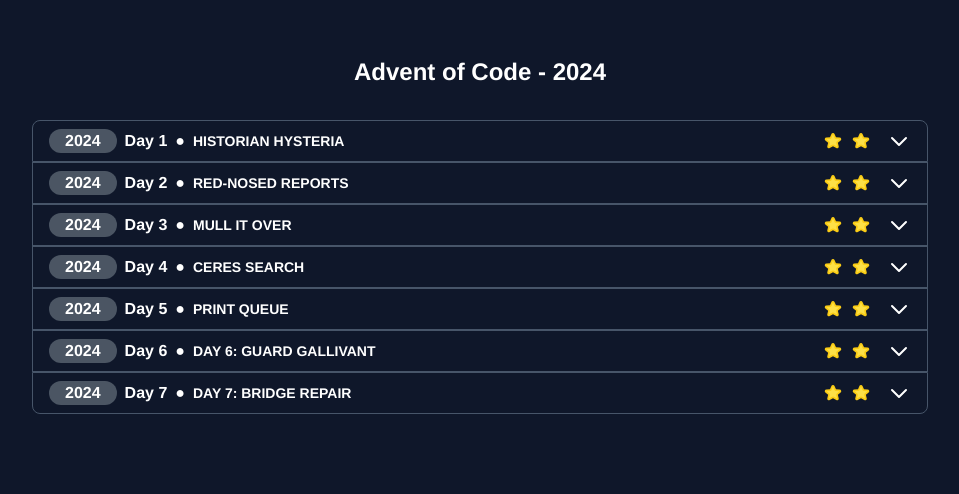
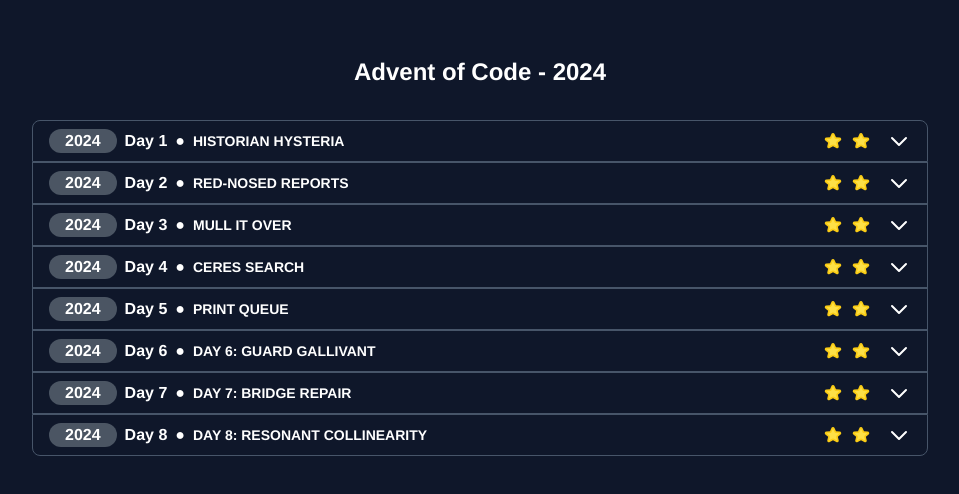
Before and after one commit to douglasyabuki/advent-of-code-2024, a React (Vite) app: page / in a window 1280 px wide. Shown: the top 494 px of the page, without its empty margins (160-1119 px from the left). Built offline with nearby package versions, Linux system fonts and the light colour scheme.

Commit message:
Add: Day 08

```diff
--- /dev/null
+++ b/src/components/challenges/challenges-lists/2024/day08.ts
@@ -0,0 +1,231 @@
+export const day = {
+  day: 8,
+  title: "Day 8: Resonant Collinearity",
+  stars: 2,
+  story: `You find yourselves on the roof of a top-secret Easter Bunny installation.
+
+While The Historians do their thing, you take a look at the familiar huge antenna. Much to your surprise, it seems to have been reconfigured to emit a signal that makes people 0.1% more likely to buy Easter Bunny brand Imitation Mediocre Chocolate as a Christmas gift! Unthinkable!
+
+Scanning across the city, you find that there are actually many such antennas. Each antenna is tuned to a specific frequency indicated by a single lowercase letter, uppercase letter, or digit. You create a map (your puzzle input) of these antennas. For example:
+
+............
+........0...
+.....0......
+.......0....
+....0.......
+......A.....
+............
+............
+........A...
+.........A..
+............
+............
+The signal only applies its nefarious effect at specific antinodes based on the resonant frequencies of the antennas. In particular, an antinode occurs at any point that is perfectly in line with two antennas of the same frequency - but only when one of the antennas is twice as far away as the other. This means that for any pair of antennas with the same frequency, there are two antinodes, one on either side of them.
+
+So, for these two antennas with frequency a, they create the two antinodes marked with #:
+
+..........
+...#......
+..........
+....a.....
+..........
+.....a....
+..........
+......#...
+..........
+..........
+Adding a third antenna with the same frequency creates several more antinodes. It would ideally add four antinodes, but two are off the right side of the map, so instead it adds only two:
+
+..........
+...#......
+#.........
+....a.....
+........a.
+.....a....
+..#.......
+......#...
+..........
+..........
+Antennas with different frequencies don't create antinodes; A and a count as different frequencies. However, antinodes can occur at locations that contain antennas. In this diagram, the lone antenna with frequency capital A creates no antinodes but has a lowercase-a-frequency antinode at its location:
+
+..........
+...#......
+#.........
+....a.....
+........a.
+.....a....
+..#.......
+......A...
+..........
+..........
+The first example has antennas with two different frequencies, so the antinodes they create look like this, plus an antinode overlapping the topmost A-frequency antenna:
+
+......#....#
+...#....0...
+....#0....#.
+..#....0....
+....0....#..
+.#....A.....
+...#........
+#......#....
+........A...
+.........A..
+..........#.
+..........#.
+Because the topmost A-frequency antenna overlaps with a 0-frequency antinode, there are 14 total unique locations that contain an antinode within the bounds of the map.
+
+Calculate the impact of the signal. How many unique locations within the bounds of the map contain an antinode?`,
+  firstStarFunction: (input: string): number => {
+    type Location = {
+      rowId: number;
+      colId: number;
+    };
+    const antennas: Record<string, Location[]> = {};
+    const antinodesLocations = new Set();
+
+    const initialMap: Location[][] = input.split("\r\n").map((row, rowId) =>
+      Array.from(row).map((place, colId) => {
+        if (place !== ".") {
+          if (!antennas?.[place]) {
+            antennas[place] = [{ rowId, colId }];
+          } else {
+            antennas[place].push({ rowId, colId });
+          }
+        }
+        return {
+          rowId,
+          colId,
+        };
+      }),
+    );
+    const getDistance = (a: Location, b: Location) => {
+      return { dc: b.colId - a.colId, dr: b.rowId - a.rowId };
+    };
+    const getAntinodesLocations = (a: Location, b: Location) => {
+      const { dc, dr } = getDistance(a, b);
+      return [
+        { colId: a.colId - dc, rowId: a.rowId - dr },
+        { colId: b.colId + dc, rowId: b.rowId + dr },
+      ];
+    };
+    const isInBounds = (rowId: number, colId: number) => {
+      return (
+        rowId >= 0 &&
+        rowId < initialMap.length &&
+        colId >= 0 &&
+        colId < initialMap[0].length
+      );
+    };
+    const placeAntiNodes = (a: Location, b: Location) => {
+      const antinodes = getAntinodesLocations(a, b);
+      antinodes.forEach(({ rowId, colId }) => {
+        const stringified = JSON.stringify({ rowId, colId });
+        if (
+          isInBounds(rowId, colId) &&
+          !antinodesLocations.has({
+            stringified,
+          })
+        ) {
+          antinodesLocations.add(stringified);
+        }
+      });
+    };
+    Object.values(antennas).forEach((locations) => {
+      if (locations?.length > 1)
+        for (let i = 0; i < locations.length - 1; i++) {
+          for (let j = i + 1; j < locations.length; j++) {
+            placeAntiNodes(locations[i], locations[j]);
+          }
+        }
+    });
+    return Array.from(antinodesLocations).length;
+  },
+  secondStarFunction: (input: string): number => {
+    type Location = {
+      rowId: number;
+      colId: number;
+    };
+    const antennas: Record<string, Location[]> = {};
+    const antinodesLocations = new Set<string>();
+
+    const initialMap: Location[][] = input.split("\r\n").map((row, rowId) =>
+      Array.from(row).map((place, colId) => {
+        if (place !== ".") {
+          if (!antennas[place]) {
+            antennas[place] = [];
+          }
+          if (
+            !antennas[place].some(
+              (loc) => loc.rowId === rowId && loc.colId === colId,
+            )
+          ) {
+            antennas[place].push({ rowId, colId });
+          }
+        }
+        return { rowId, colId };
+      }),
+    );
+
+    const getDistance = (a: Location, b: Location) => {
+      return { dr: b.rowId - a.rowId, dc: b.colId - a.colId };
+    };
+
+    const normalizeSteps = (
+      dr: number,
+      dc: number,
+    ): { stepRow: number; stepCol: number } => {
+      const greatestCommonDivisor = Math.abs(getGreatestCommonDivisor(dr, dc));
+      return {
+        stepRow: dr / greatestCommonDivisor,
+        stepCol: dc / greatestCommonDivisor,
+      };
+    };
+
+    const getGreatestCommonDivisor = (a: number, b: number): number => {
+      return b === 0 ? Math.abs(a) : getGreatestCommonDivisor(b, a % b);
+    };
+
+    const serializeLocation = (location: Location): string => {
+      return `${location.rowId},${location.colId}`;
+    };
+
+    const isInBounds = (rowId: number, colId: number): boolean => {
+      return (
+        rowId >= 0 &&
+        rowId < initialMap.length &&
+        colId >= 0 &&
+        colId < initialMap[0].length
+      );
+    };
+
+    const addLineToAntinodes = (a: Location, b: Location) => {
+      const { dr, dc } = getDistance(a, b);
+      const { stepRow, stepCol } = normalizeSteps(dr, dc);
+
+      let i = a;
+      while (isInBounds(i.rowId, i.colId)) {
+        antinodesLocations.add(serializeLocation(i));
+        i = { rowId: i.rowId - stepRow, colId: i.colId - stepCol };
+      }
+
+      let j = b;
+      while (isInBounds(j.rowId, j.colId)) {
+        antinodesLocations.add(serializeLocation(j));
+        j = { rowId: j.rowId + stepRow, colId: j.colId + stepCol };
+      }
+    };
+
+    Object.values(antennas).forEach((locations) => {
+      const length = locations.length;
+      if (length > 1) {
+        for (let i = 0; i < length - 1; i++) {
+          for (let j = i + 1; j < length; j++) {
+            addLineToAntinodes(locations[i], locations[j]);
+          }
+        }
+      }
+    });
+
+    return antinodesLocations.size;
+  },
+};
--- a/src/components/challenges/challenges-lists/2024/index.ts
+++ b/src/components/challenges/challenges-lists/2024/index.ts
@@ -5,5 +5,6 @@
 import { day as day05 } from "./day05";
 import { day as day06 } from "./day06";
 import { day as day07 } from "./day07";
+import { day as day08 } from "./day08";
 
-export const challenges2024 = [day01, day02, day03, day04, day05, day06, day07];
+export const challenges2024 = [day01, day02, day03, day04, day05, day06, day07, day08];
```
